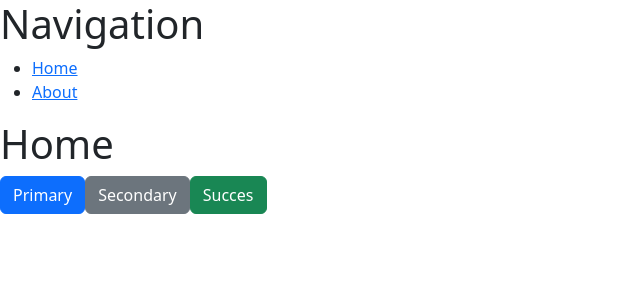
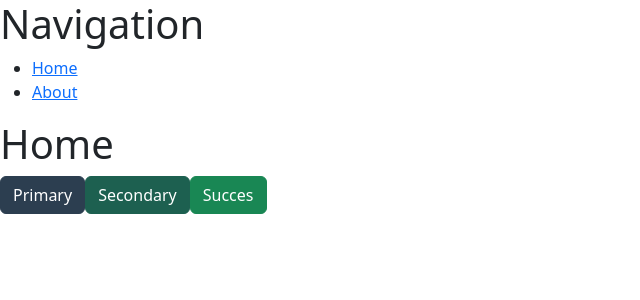
Before and after one commit to Jmonmany/Vue-Journal-App, a Vue app: page / in a window 1280 px wide. Shown: the top 300 px of the page, without its empty margins (0-640 px from the left). Built offline with nearby package versions, Linux system fonts and the light colour scheme.

Commit message:
Add colors

```diff
--- a/src/styles/styles.scss
+++ b/src/styles/styles.scss
@@ -1 +1,12 @@
+$theme-colors: (
+    "primary": #2c3e50 ,
+    "secondary": #1d6050 ,
+    "success": #198754 ,
+    "info": #0dcaf0 ,
+    "warning": #ffc350 ,
+    "danger": #dc3e50 ,
+    "light": #f8f9fa ,
+    "dark": #343e40 ,
+);
+
 @import 'node_modules/bootstrap/scss/bootstrap.scss';
```
Also changed, not shown: 1 other file (tests, documents, lock files or other folders).
